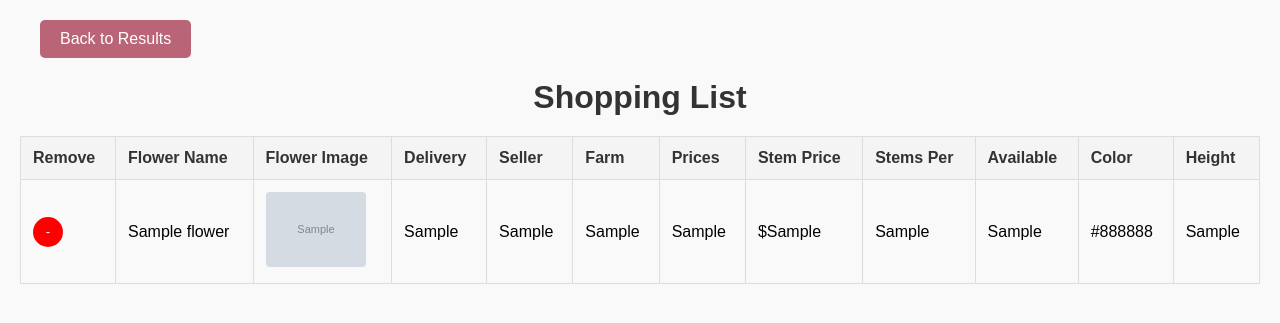
After one commit to isabelledonoghue/ufs-flower-finder, a Flask app: page /list in a window 1280 px wide. The commit adds this page. Shown: the top 323 px of the page. Run offline with Flask 3, Linux system fonts and the light colour scheme; tables that the repository leaves empty hold one stand-in row (values such as "Sample post"); grey boxes marked "Sample" are stand-in pictures.

Commit message:
fixed sort, shopping cart functionality start

```diff
--- a/app.py
+++ b/app.py
@@ -2,7 +2,7 @@ from flask import Flask, request, jsonify, render_template
 import sqlite3
 import subprocess
 import json
-from database import insert_data, setup_database
+from database import insert_data, setup_database, add_to_shopping_list, remove_from_shopping_list, get_shopping_list
 
 app = Flask(__name__)
 
@@ -17,6 +17,10 @@ def index():
 @app.route('/results')
 def results():
     return render_template('results.html')
+
+@app.route('/list')
+def list_view():
+    return render_template('list.html')
 
 # returns results data from database
 @app.route('/results_data')
@@ -108,6 +112,7 @@ def scrape():
     insert_data(formatted_data)
     return jsonify({'message': 'Scraping completed successfully'})
 
+
 @app.route('/clear_database', methods=['POST'])
 def clear_database():
     try:
@@ -117,5 +122,52 @@ def clear_database():
         print(f"Error clearing database: {e}")
         return jsonify({'error': 'Failed to clear and recreate the database'}), 500
 
+
+
+
+
+
+@app.route('/shopping_list_data')
+def shopping_list_data():
+    items = get_shopping_list()
+    return jsonify([
+        {
+            'flowerName': item[1],
+            'flowerImage': item[2],
+            'prices': item[3],
+            'stemPrice': item[4],
+            'color': item[5],
+            'height': item[6],
+            'stemsPer': item[7],
+            'seller': item[8],
+            'farm': item[9],
+            'available': item[10],
+            'delivery': item[11],
+            'id': item[0]
+        }
+        for item in items
+    ])
+
+@app.route('/add_to_shopping_list', methods=['POST'])
+def add_to_shopping_list_view():
+    flower_id = request.json.get('flowerId')
+    if not flower_id:
+        return jsonify({'error': 'Flower ID is required'}), 400
+    add_to_shopping_list(flower_id)
+    return jsonify({'message': 'Item added to shopping list'})
+
+
+@app.route('/remove_from_shopping_list', methods=['POST'])
+def remove_from_shopping_list_view():
+    flower_id = request.json.get('flowerId')
+    if not flower_id:
+        return jsonify({'error': 'Flower ID is required'}), 400
+    remove_from_shopping_list(flower_id)
+    return jsonify({'message': 'Item removed from shopping list'})
+
+
+
+
+
 if __name__ == "__main__":
-    app.run(debug=True)
+    app.run(debug=True, port=5001)
--- a/database.py
+++ b/database.py
@@ -4,6 +4,7 @@ def setup_database():
     conn = sqlite3.connect('flowers.db')
     c = conn.cursor()
     c.execute('DROP TABLE IF EXISTS flowers')
+    c.execute('DROP TABLE IF EXISTS shopping_list')
     with open('sql/schema.sql', 'r') as f:
         c.executescript(f.read())
     conn.commit()
@@ -20,5 +21,43 @@ def insert_data(data):
     conn.commit()
     conn.close()
 
+
+
+
+def add_to_shopping_list(flower_id):
+    conn = sqlite3.connect('flowers.db')
+    c = conn.cursor()
+    c.execute('''
+        INSERT INTO shopping_list (flower_id)
+        VALUES (?)
+    ''', (flower_id,))
+    conn.commit()
+    conn.close()
+
+def remove_from_shopping_list(flower_id):
+    conn = sqlite3.connect('flowers.db')
+    c = conn.cursor()
+    c.execute('''
+        DELETE FROM shopping_list
+        WHERE flower_id = ?
+    ''', (flower_id,))
+    conn.commit()
+    conn.close()
+
+def get_shopping_list():
+    conn = sqlite3.connect('flowers.db')
+    c = conn.cursor()
+    c.execute('''
+        SELECT f.id, f.flowerName, f.flowerImage, f.prices, f.stemPrice, f.color, f.height, f.stemsPer, f.seller, f.farm, f.available, f.delivery
+        FROM shopping_list sl
+        JOIN flowers f ON sl.flower_id = f.id
+    ''')
+    items = c.fetchall()
+    conn.close()
+    return items
+
+
+
+
 if __name__ == "__main__":
     setup_database()
--- a/sql/schema.sql
+++ b/sql/schema.sql
@@ -14,3 +14,9 @@ CREATE TABLE flowers (
     available TEXT,
     delivery TEXT
 );
+
+CREATE TABLE shopping_list (
+    id INTEGER PRIMARY KEY AUTOINCREMENT,
+    flower_id INTEGER,
+    FOREIGN KEY (flower_id) REFERENCES flowers(id)
+);
--- /dev/null
+++ b/static/list.css
@@ -0,0 +1,61 @@
+
+body {
+    font-family: 'Poppins', sans-serif;
+    margin: 20px;
+    background-color: #f9f9f9;
+}
+
+h1 {
+    text-align: center;
+    color: #333;
+    margin-bottom: 20px;
+}
+
+/* styling for back button */
+#header {
+    text-align: left;
+    margin: 20px;
+}
+
+#back-button {
+    background-color: #B96477;
+    color: white;
+    border: none;
+    padding: 10px 20px;
+    cursor: pointer;
+    border-radius: 5px;
+    font-size: 16px;
+}
+
+#back-button:hover {
+    background-color: #8e4e5c;
+}
+
+/* list table */
+
+#shoppingListTable {
+    width: 100%;
+    border-collapse: collapse;
+    margin-top: 20px;
+}
+
+#shoppingListTable th, #shoppingListTable td {
+    border: 1px solid #ddd;
+    padding: 12px;
+    text-align: left;
+}
+
+#shoppingListTable th {
+    background-color: #f4f4f4;
+    color: #333;
+}
+
+#shoppingListTable td img {
+    max-width: 100px;
+    height: auto;
+    border-radius: 4px;
+}
+
+#shoppingListTable tr:hover {
+    background-color: #f1f1f1;
+}
--- /dev/null
+++ b/static/list.js
@@ -0,0 +1,71 @@
+document.addEventListener('DOMContentLoaded', () => {
+    const shoppingListTableBody = document.querySelector('#shoppingListTable tbody');
+
+    document.getElementById('back-button').addEventListener('click', () => {
+        window.location.href = '/results';
+    });
+
+    async function fetchShoppingList() {
+        try {
+            const response = await fetch('/shopping_list_data');
+            if (!response.ok) {
+                throw new Error('Network response was not ok');
+            }
+            const data = await response.json();
+            console.log('Shopping list data received:', data);
+            populateTable(data);
+        } catch (error) {
+            console.error('Fetch error:', error);
+        }
+    }
+
+    function populateTable(data) {
+        shoppingListTableBody.innerHTML = '';
+        data.forEach(item => {
+            console.log('Adding row for flower:', item.flowerName);
+            const row = document.createElement('tr');
+            row.innerHTML = `
+                <td><button class="remove-from-list" data-flower-id="${item.id}" style="background-color: red; color: white; border: none; border-radius: 50%; width: 30px; height: 30px; cursor: pointer;">-</button></td>
+                <td>${item.flowerName}</td>
+                <td><img src="${item.flowerImage}" alt="${item.flowerName}" style="width: 100px;"></td>
+                <td>${item.delivery}</td>
+                <td>${item.seller}</td>
+                <td>${item.farm}</td>
+                <td>${item.prices}</td>
+                <td>$${item.stemPrice}</td>
+                <td>${item.stemsPer}</td>
+                <td>${item.available}</td>
+                <td>${item.color}</td>
+                <td>${item.height}</td>
+            `;
+            shoppingListTableBody.appendChild(row);
+        });
+        addRemoveEventListeners();
+    }
+
+    function addRemoveEventListeners() {
+        document.querySelectorAll('.remove-from-list').forEach(button => {
+            button.addEventListener('click', (e) => {
+                const flowerId = e.target.getAttribute('data-flower-id');
+
+                fetch('/remove_from_shopping_list', {
+                    method: 'POST',
+                    headers: {
+                        'Content-Type': 'application/json'
+                    },
+                    body: JSON.stringify({ flowerId })
+                })
+                .then(response => response.json())
+                .then(data => {
+                    console.log('Flower removed from shopping list:', data);
+                    e.target.closest('tr').remove();
+                })
+                .catch(error => {
+                    console.error('Error:', error);
+                });
+            });
+        });
+    }
+
+    fetchShoppingList();
+});
--- a/static/styles.css
+++ b/static/styles.css
@@ -1,5 +1,5 @@
 body {
-    margin: 20px;
+    margin: 30px;
     font-family: 'Poppins', sans-serif;
 }
 .container {
--- /dev/null
+++ b/templates/list.html
@@ -0,0 +1,39 @@
+<!DOCTYPE html>
+<html lang="en">
+<head>
+    <meta charset="UTF-8">
+    <meta name="viewport" content="width=device-width, initial-scale=1.0">
+    <title>Shopping List</title>
+    <link rel="stylesheet" href="{{ url_for('static', filename='list.css') }}">
+</head>
+<body>
+    <div id="header">
+        <button id="back-button">Back to Results</button>
+    </div>
+    <div id="shopping-list">
+        <h1>Shopping List</h1>
+        <table id="shoppingListTable">
+            <thead>
+                <tr>
+                    <th>Remove</th>
+                    <th>Flower Name</th>
+                    <th>Flower Image</th>
+                    <th>Delivery</th>
+                    <th>Seller</th>
+                    <th>Farm</th>
+                    <th>Prices</th>
+                    <th>Stem Price</th>
+                    <th>Stems Per</th>
+                    <th>Available</th>
+                    <th>Color</th>
+                    <th>Height</th>
+                </tr>
+            </thead>
+            <tbody>
+            </tbody>
+        </table>
+    </div>
+
+    <script src="{{ url_for('static', filename='list.js') }}"></script>
+</body>
+</html>
```
Also changed, not shown: static/results.css (+38 -12 lines), static/results.js (+55 -7 lines), templates/results.html (+8 -0 lines), flowers.db, static/cart.png (added), templates/index.html (deleted), 1 other file.
